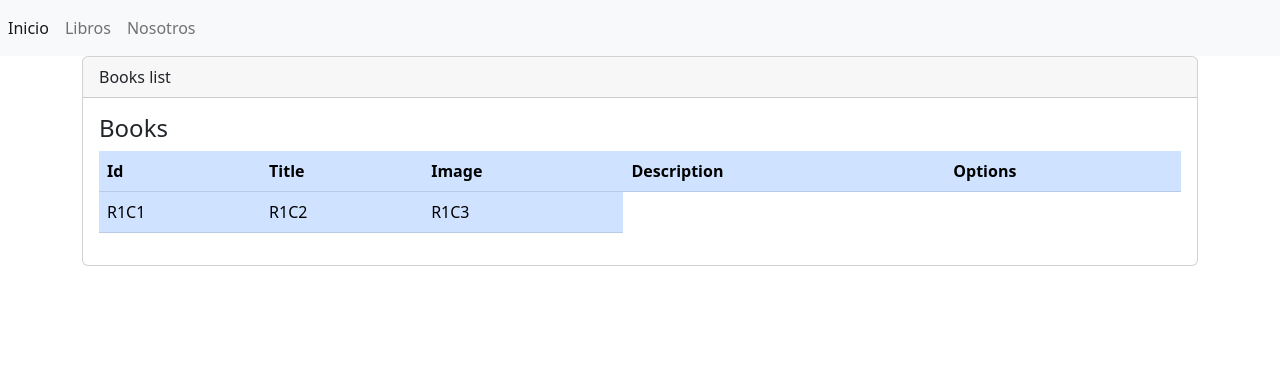
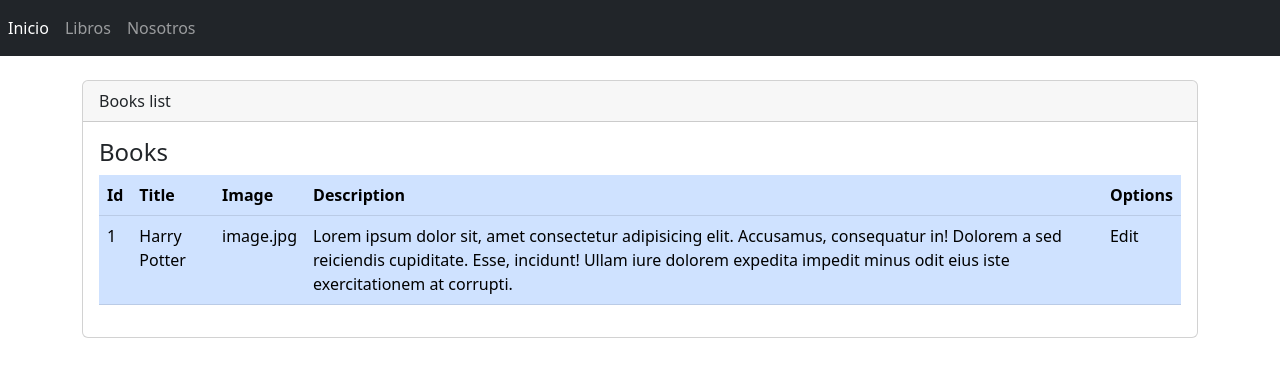
Before and after one commit to jpromanonet/djangoCrud, a Django app: page / in a window 1280 px wide. Shown: the top 377 px of the page. Run offline with Django 4.2, Linux system fonts and the light colour scheme.

Commit message:
Index books section

```diff
--- a/sistema/libreria/templates/base.html
+++ b/sistema/libreria/templates/base.html
@@ -16,13 +16,15 @@
 
 <body>
 
-    <nav class="navbar navbar-expand navbar-light bg-light">
+    <nav class="navbar navbar-expand navbar-dark bg-dark">
         <div class="nav navbar-nav">
             <a class="nav-item nav-link active" href="#" aria-current="page">Inicio <span class="visually-hidden">(current)</span></a>
             <a class="nav-item nav-link" href="#">Libros</a>
             <a class="nav-item nav-link" href="#">Nosotros</a>
         </div>
     </nav>
+
+    <br/>
 
     <div class="container">
         <div class="row">
--- a/sistema/libreria/templates/books/index.html
+++ b/sistema/libreria/templates/books/index.html
@@ -1,6 +1,6 @@
 {% extends "base.html" %}
 
-{% block title %} Lista de libros {% endblock %}
+{% block title %} Books list {% endblock %}
 
 {% block content %}
 
@@ -23,9 +23,11 @@
                 </thead>
                 <tbody>
                     <tr class="">
-                        <td scope="row">R1C1</td>
-                        <td>R1C2</td>
-                        <td>R1C3</td>
+                        <td>1</td>
+                        <td>Harry Potter</td>
+                        <td>image.jpg</td>
+                        <td>Lorem ipsum dolor sit, amet consectetur adipisicing elit. Accusamus, consequatur in! Dolorem a sed reiciendis cupiditate. Esse, incidunt! Ullam iure dolorem expedita impedit minus odit eius iste exercitationem at corrupti.</td>
+                        <td>Edit</td>
                     </tr>
                 </tbody>
             </table>
```
